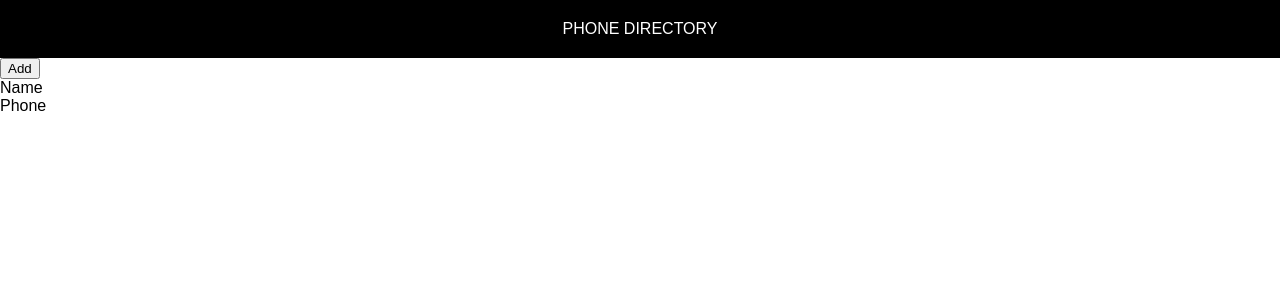
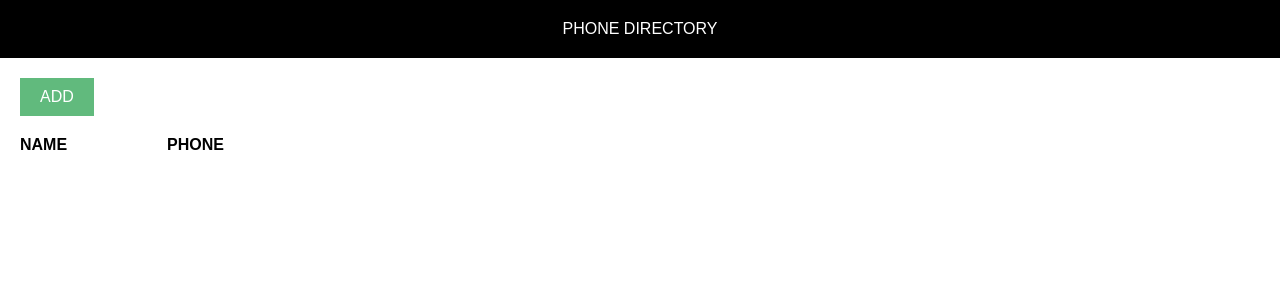
Before and after one commit to sundarsv/phone-directory, a React (Create React App) app: page / in a window 1280 px wide. Shown: the top 300 px of the page. Built offline with nearby package versions, Linux system fonts and the light colour scheme.

Commit message:
homepage styling

```diff
--- /dev/null
+++ b/src/App.css
@@ -0,0 +1,23 @@
+.addButton {
+    background:#61BA7D;
+    color:white;
+    text-transform: uppercase;
+    text-align: center;
+    font-size: 100%;
+    border: none;
+    padding: 10px 20px 10px 20px;
+}
+
+.bodyContainer {
+    margin:20px;
+}
+
+.table {
+    margin-top: 20px;
+}
+
+.table > span {
+    padding: 0 100px 0 0;
+    font-weight:bold;
+    text-transform: uppercase;
+}
--- a/src/App.js
+++ b/src/App.js
@@ -1,15 +1,18 @@
 import React, { Component } from 'react';
-import Header from './Header'
+import Header from './Header';
+import './App.css';
 
 class App extends Component {
   render() {
     return (
       <div>
         <Header />
-        <button>Add</button>
-        <div>
-          <span>Name</span><br/>
-          <span>Phone</span>
+        <div className="bodyContainer">
+          <button className="addButton">Add</button>
+          <div className="table">
+            <span>Name</span>
+            <span>Phone</span>
+          </div>
         </div>
       </div>
     );
```
